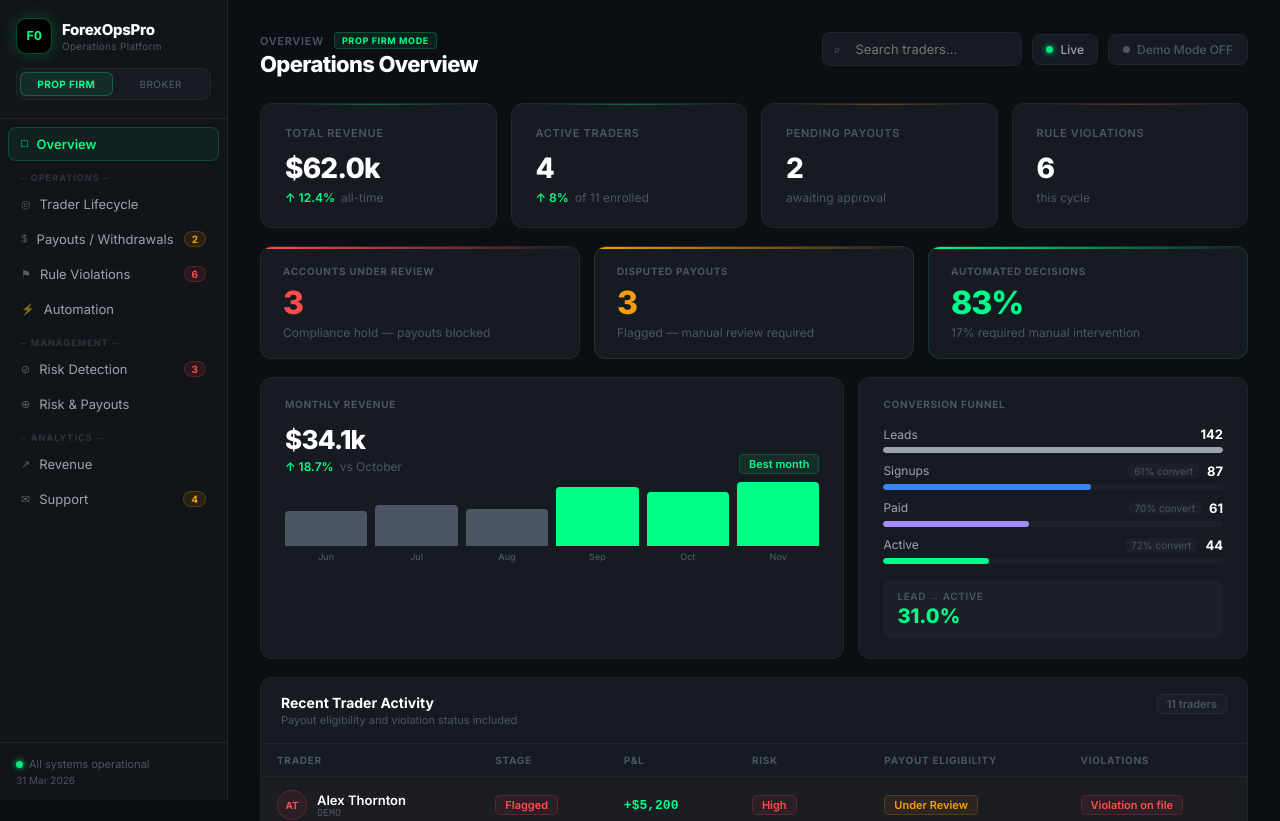
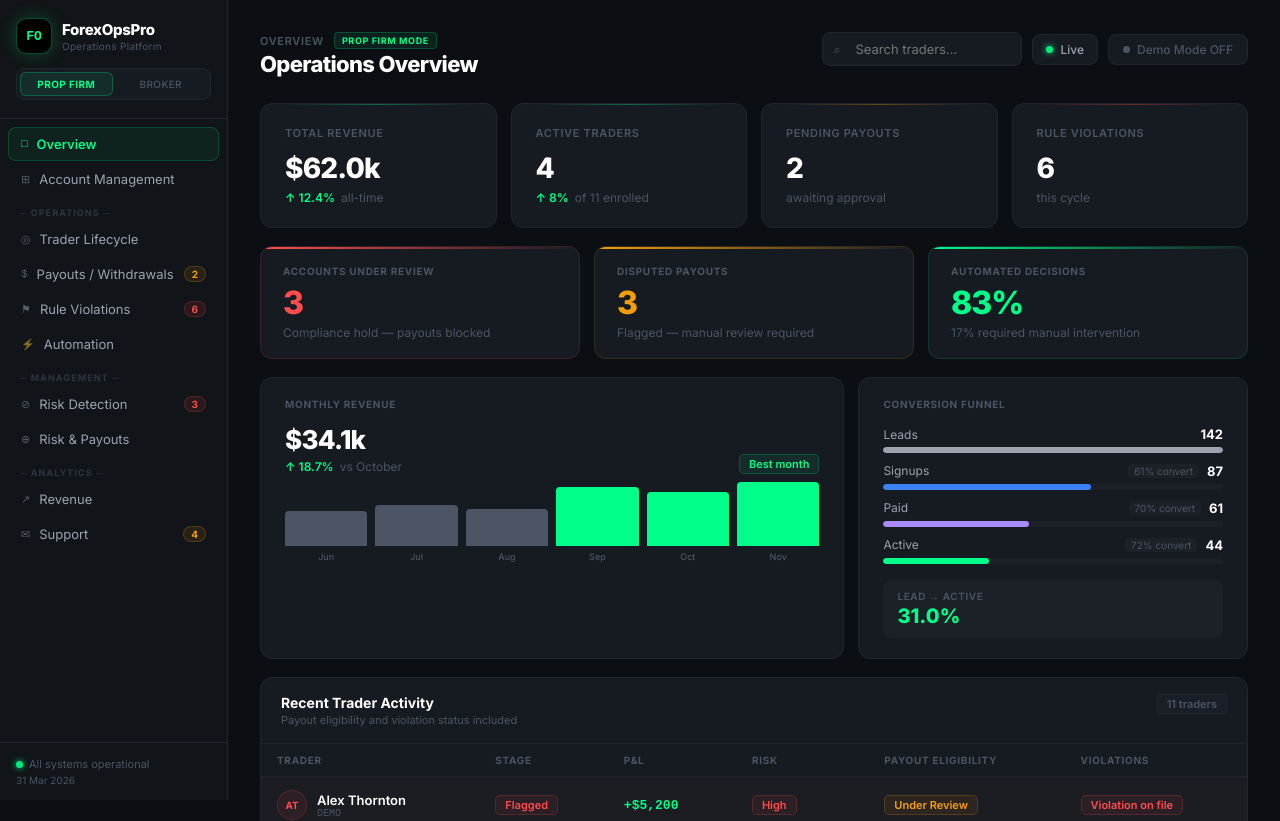
Before and after one commit to Lolipop19967/forexopspro-crm, a React (Create React App) app: page / in a window 1280 px wide. Shown: the top 821 px of the page. Built offline with nearby package versions, Linux system fonts and the light colour scheme.

Commit message:
Update App.jsx

```diff
--- a/src/App.jsx
+++ b/src/App.jsx
@@ -1,4 +1,5 @@
 import { useState } from "react";
+import { PropAccountManagement, BrokerAccountManagement } from "./AccountManagement";
 
 /* ─────────────────────────────────────────────────────────────
    DESIGN TOKENS
@@ -1704,6 +1705,7 @@ function BrokerSupport({ setPanel }) {
    ───────────────────────────────────────────────────────────── */
 const PROP_NAVS = [
   { id:"overview", label:"Overview", icon:"□", group:null },
+  { id:"accounts", label:"Account Management", icon:"⊞", group:null },
   { id:"lifecycle", label:"Trader Lifecycle", icon:"◎", group:"─ Operations ─" },
   { id:"payouts", label:"Payouts / Withdrawals", icon:"$", group:null },
   { id:"violations", label:"Rule Violations", icon:"⚑", group:null },
@@ -1716,6 +1718,7 @@ const PROP_NAVS = [
 
 const BROKER_NAVS = [
   { id:"b_overview", label:"Overview", icon:"□", group:null },
+  { id:"b_accounts", label:"Account Management", icon:"⊞", group:null },
   { id:"b_clients", label:"Client Management", icon:"◎", group:"─ Operations ─" },
   { id:"b_payments", label:"Payments Monitor", icon:"⇄", group:null },
   { id:"b_kyc", label:"KYC / Compliance", icon:"✦", group:null },
@@ -1728,14 +1731,16 @@ const BROKER_NAVS = [
 ];
 
 const PROP_TITLES = {
-  overview:"Operations Overview", lifecycle:"Trader Lifecycle",
+  overview:"Operations Overview", accounts:"Account Management",
+  lifecycle:"Trader Lifecycle",
   payouts:"Payouts / Withdrawals", violations:"Rule Violations Panel",
   automation:"Automation Engine", risk:"Risk Detection",
   riskpay:"Risk & Payouts", revenue:"Revenue Analytics", support:"Support Center",
 };
 
 const BROKER_TITLES = {
-  b_overview:"Operations Overview", b_clients:"Client Management",
+  b_overview:"Operations Overview", b_accounts:"Account Management",
+  b_clients:"Client Management",
   b_payments:"Payments Monitor", b_kyc:"KYC / Compliance",
   b_exposure:"Exposure Overview", b_violations:"Compliance Violations",
   b_risk:"AML & Risk Detection", b_ibs:"IB Portal",
@@ -1942,6 +1947,7 @@ export default function App() {
 
         {/* PROP FIRM PAGES */}
         {mode==="prop" && tab==="overview" && <PropOverview traders={filteredTraders} payoutQueue={PAYOUT_QUEUE} ruleViolations={RULE_VIOLATIONS} />}
+        {mode==="prop" && tab==="accounts" && <PropAccountManagement />}
         {mode==="prop" && tab==="lifecycle" && <PropLifecycle traders={filteredTraders} />}
         {mode==="prop" && tab==="payouts" && <PropPayouts />}
         {mode==="prop" && tab==="violations" && <PropViolations />}
@@ -1953,6 +1959,7 @@ export default function App() {
 
         {/* BROKER PAGES */}
         {mode==="broker" && tab==="b_overview" && <BrokerOverview />}
+        {mode==="broker" && tab==="b_accounts" && <BrokerAccountManagement clients={BROKER_CLIENTS} kycData={BROKER_KYC} />}
         {mode==="broker" && tab==="b_clients" && <BrokerClients />}
         {mode==="broker" && tab==="b_payments" && <BrokerPayments />}
         {mode==="broker" && tab==="b_kyc" && <BrokerKYC />}
```
